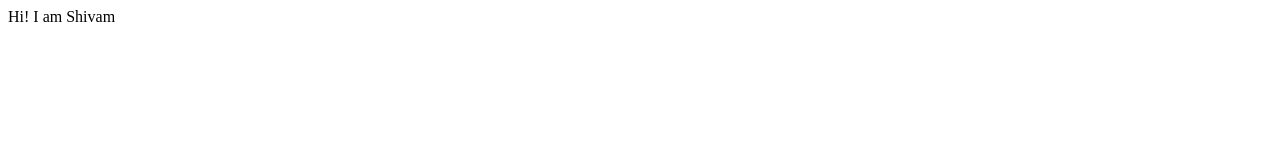
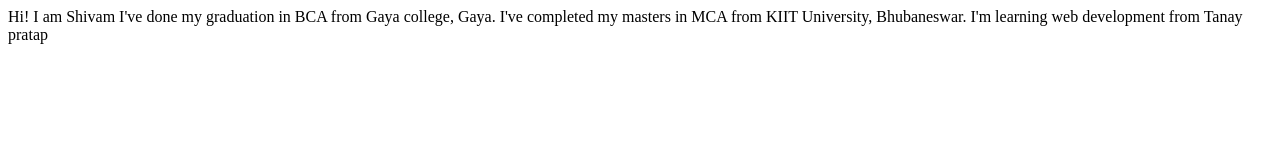
Before and after one commit to shivlloyd/markThree, a plain HTML site: page index.html in a window 1280 px wide. Drawn offline with Linux system fonts and the light colour scheme.

Commit message:
refactor: changed my info

```diff
--- a/index.html
+++ b/index.html
@@ -8,5 +8,8 @@
 </head>
 <body>
     Hi! I am Shivam
+    I've done my graduation in BCA from Gaya college, Gaya.
+    I've completed my masters in MCA from KIIT University, Bhubaneswar.
+    I'm learning web development from Tanay pratap
 </body>
 </html>
```
